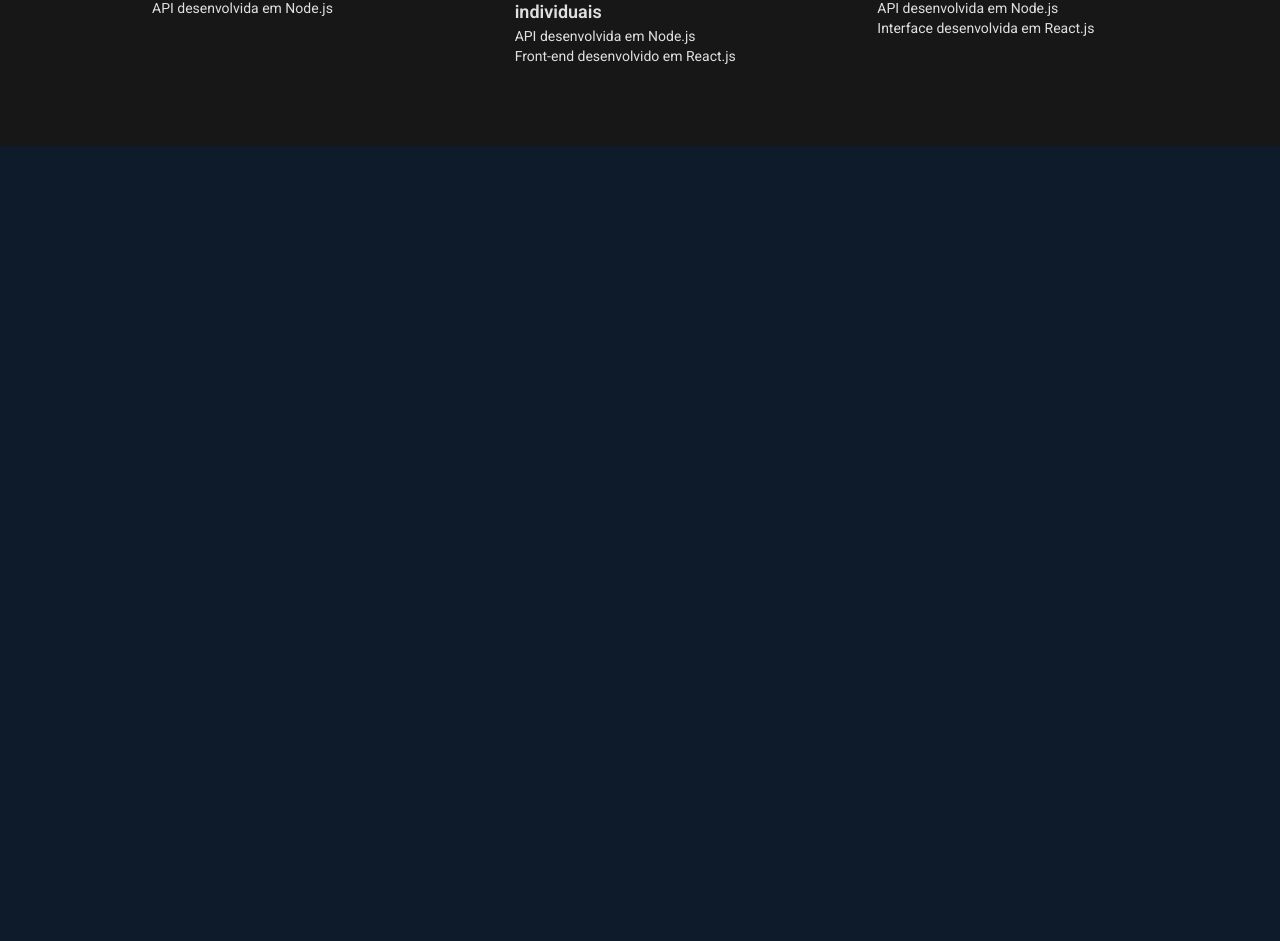
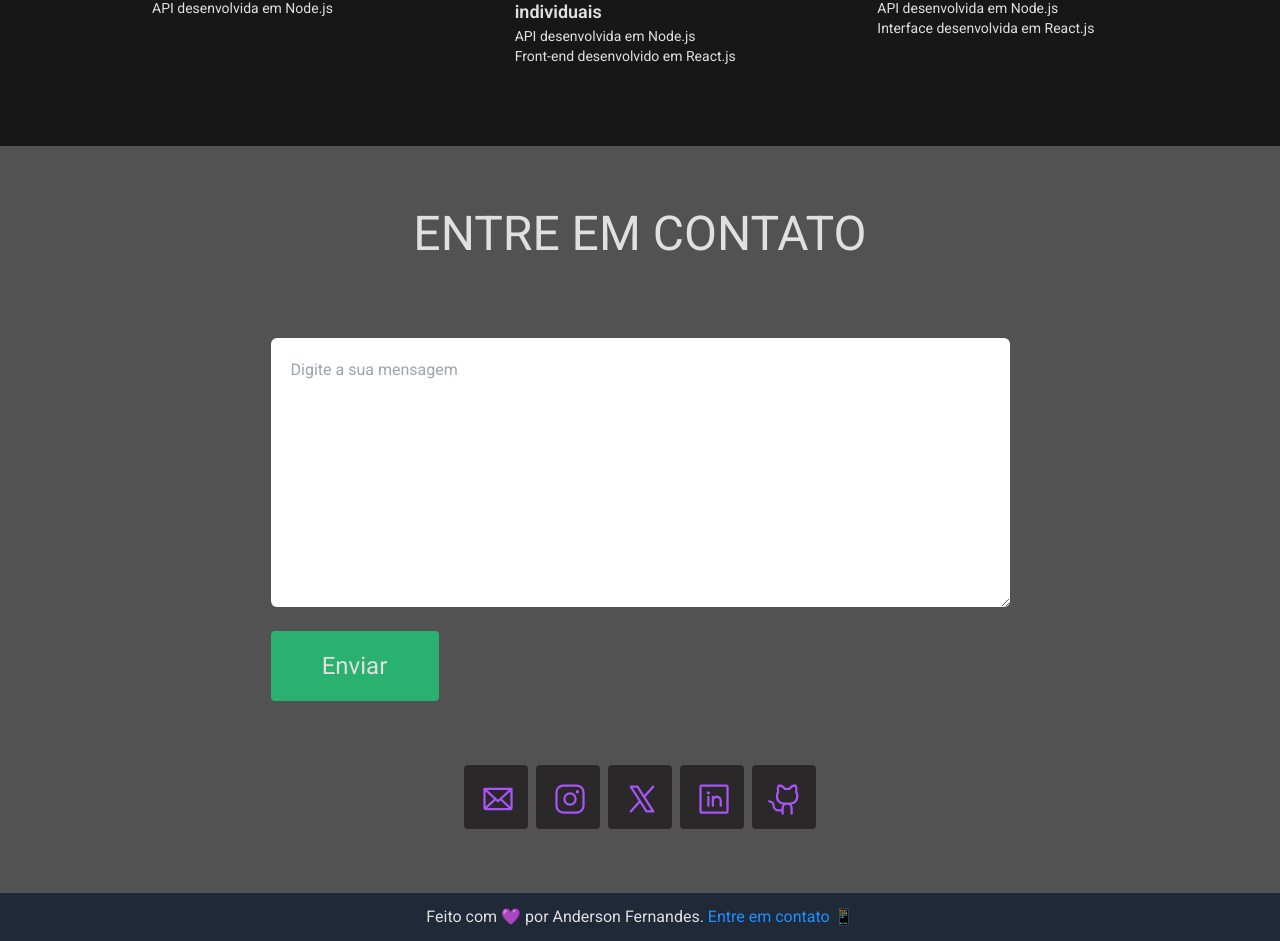
Before and after one commit to andersondev96/portfolio-dev, a Next.js app: page / in a window 1280 px wide. Shown: the part 3658-4599 px from the top of the page. Before the commit the page ends 3804 px from the top, so only its background shows below. Built offline with nearby package versions, Linux system fonts and the light colour scheme.

Commit message:
feat: Create contact and footer sections

```diff
--- /dev/null
+++ b/src/components/Contact.tsx
@@ -0,0 +1,46 @@
+import { Envelope, GithubLogo, InstagramLogo, LinkedinLogo, XLogo } from "@phosphor-icons/react";
+
+export function Contact() {
+  return (
+    <div className="w-full p-16 bg-neutral-600">
+      <div className="flex flex-col max-w-full">
+        <h1 className="text-5xl text-center uppercase">Entre em contato</h1>
+        <div className="flex flex-col items-center">
+
+          <form className="mt-20 flex flex-col">
+            <div className="flex flex-col">
+              <textarea
+                className="w-[739px] h-[269px] p-5 rounded-md outline-none focus:border-200 focus:border-purple-700"
+                placeholder="Digite a sua mensagem"
+              />
+              <div className="flex flex-row w-full items-end">
+                <button className="mt-6 w-[168px] h-[70px] bg-[#2AB06F] rounded-sm hover:opacity-90">
+                <span className="text-2xl">Enviar</span>
+              </button>
+              </div>
+            </div>
+          </form>
+
+          <div className="flex gap-2 mt-16">
+            <div className="p-4 size-16 rounded-sm bg-[#2A2828] hover:opacity-95">
+              <Envelope size={36} className="text-purple-500" />
+            </div>
+            <div className="p-4 size-16 rounded-sm bg-[#2A2828] hover:opacity-95">
+              <InstagramLogo size={36} className="text-purple-500" />
+            </div>
+            <div className="p-4 size-16 rounded-sm bg-[#2A2828] hover:opacity-95">
+              <XLogo size={36} className="text-purple-500" />
+            </div>
+            <div className="p-4 size-16 rounded-sm bg-[#2A2828] hover:opacity-95">
+              <LinkedinLogo size={36} className="text-purple-500" />
+            </div>
+            <div className="p-4 size-16 rounded-sm bg-[#2A2828] hover:opacity-95">
+              <GithubLogo size={36} className="text-purple-500" />
+            </div>
+          </div>
+
+        </div>
+      </div>
+    </div>
+  )
+}
--- /dev/null
+++ b/src/components/Footer.tsx
@@ -0,0 +1,9 @@
+import { div } from "motion/react-client";
+
+export function Footer() {
+  return (
+    <div className="flex w-full justify-center bg-gray-800 p-3">
+    <span>Feito com 💜 por Anderson Fernandes. <a>Entre em contato 📱</a> </span>
+  </div>
+  )
+}
--- a/src/pages/index.page.tsx
+++ b/src/pages/index.page.tsx
@@ -1,5 +1,7 @@
 import { AboutMe } from "@/components/about-me"
 import { Banner } from "@/components/banner"
+import { Contact } from "@/components/Contact"
+import { Footer } from "@/components/Footer"
 import { Projects } from "@/components/projects"
 import { Services } from "@/components/services"
 import { Technologies } from "@/components/technologies"
@@ -12,6 +14,8 @@ export default function Home() {
      <Services />
      <Technologies />
      <Projects />
+     <Contact />
+     <Footer />
     </div>
   )
 }
```
